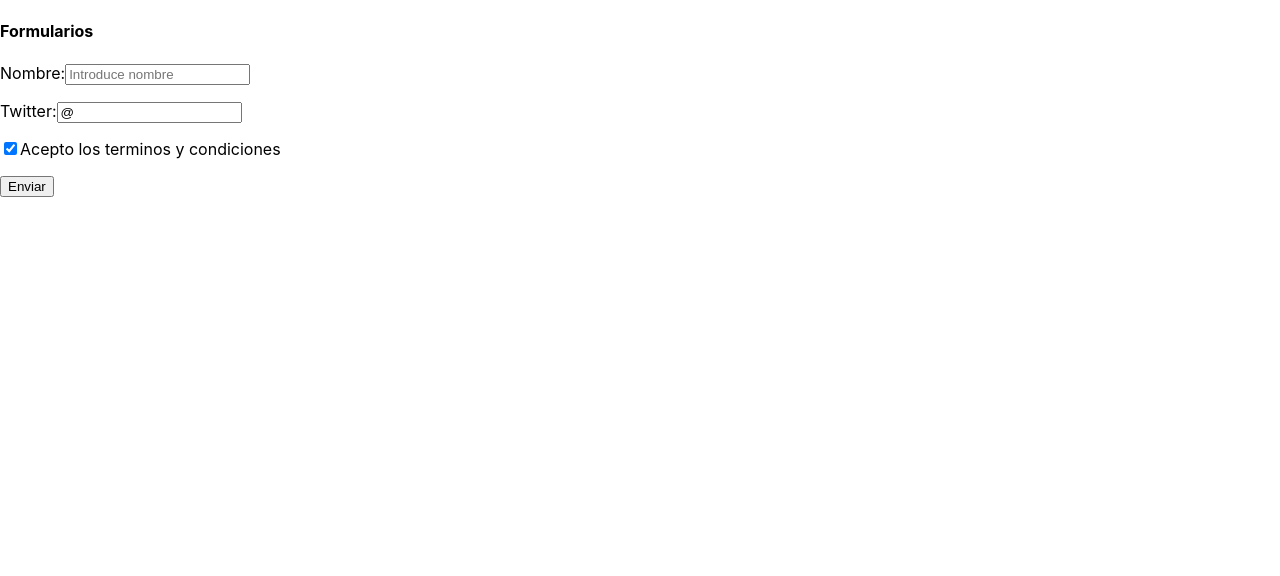
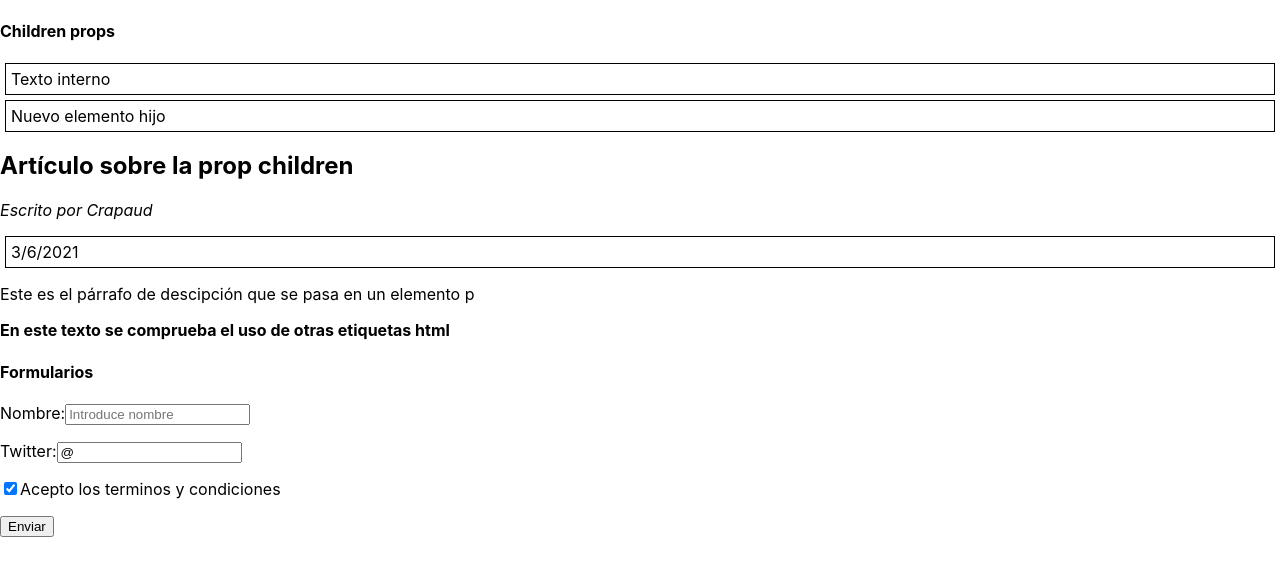
Before and after one commit to renecrapaud/curso_react, a React (Create React App) app: page / in a window 1280 px wide. Shown: the top 576 px of the page. Built offline with nearby package versions, Linux system fonts and the light colour scheme.

Commit message:
Uso de children de componentes

```diff
--- a/src/App.js
+++ b/src/App.js
@@ -1,10 +1,43 @@
 import React, {Component} from 'react';
 import Forms from './secciones/forms.js';
+
+class Box extends Component{
+  render(){
+    return(
+      <div style={{border: '1px solid #000', margin: 5, padding: 5}}>
+        {this.props.children}
+      </div>
+    )
+  }
+}
+
+class Article extends Component{
+  render(){
+    const {autor, children, fecha,titulo} = this.props
+    return(
+      <section>
+        <h2>{titulo}</h2>
+        {autor && <p><em>Escrito por {autor}</em></p>}
+        <Box>{fecha}</Box>
+        <article>
+          {children}
+        </article>
+      </section>
+    )
+  }
+}
 
 class App extends Component {
   render(){
     return (
       <div className="App">
+        <h4>Children props</h4>
+        <Box>Texto interno</Box>
+        <Box>Nuevo elemento hijo</Box>
+        <Article autor="Crapaud" fecha={new Date().toLocaleDateString()} titulo="Artículo sobre la prop children">
+          <p> Este es el párrafo de descipción que se pasa en un elemento p </p>
+          <strong>En este texto se comprueba el uso de otras etiquetas html</strong>
+        </Article>
         <Forms />
       </div>
     );
```
